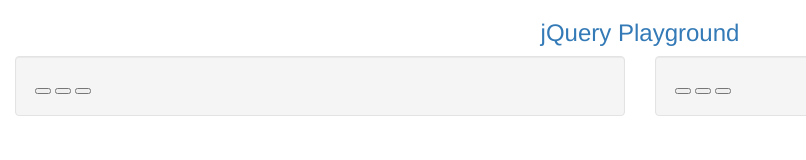
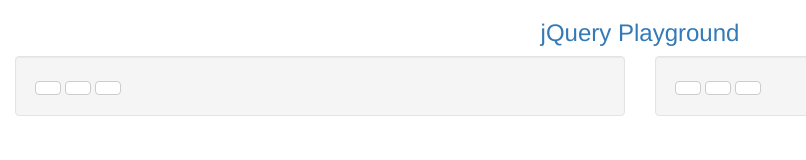
Before and after one commit to antoniopolonijr/freeCodeCamp-frontEndDevelopmentLibraries-bootstrap, a plain HTML site: page jQuery Playground/index.html in a window 1280 px wide. Shown: the full height of the page, 0-806 px from the left. Drawn offline with nearby package versions, Linux system fonts and the light colour scheme.

Commit message:
Apply the Default Bootstrap Button Style

```diff
--- a/jQuery Playground/index.html
+++ b/jQuery Playground/index.html
@@ -29,16 +29,17 @@
           <!-- Bootstrap has a class called well that can create a visual sense of depth for your columns. -->
           <div class="well">
             <!-- add our button elements. -->
-            <button></button>
-            <button></button>
-            <button></button>
+            <!-- Bootstrap has another button class called btn-default. Apply both the btn and btn-default classes to each of your button elements. -->
+            <button class="btn btn-default"></button>
+            <button class="btn btn-default"></button>
+            <button class="btn btn-default"></button>
           </div>
         </div>
         <div class="col-xs-6">
           <div class="well">
-            <button></button>
-            <button></button>
-            <button></button>
+            <button class="btn btn-default"></button>
+            <button class="btn btn-default"></button>
+            <button class="btn btn-default"></button>
           </div>
         </div>
       </div>
```
